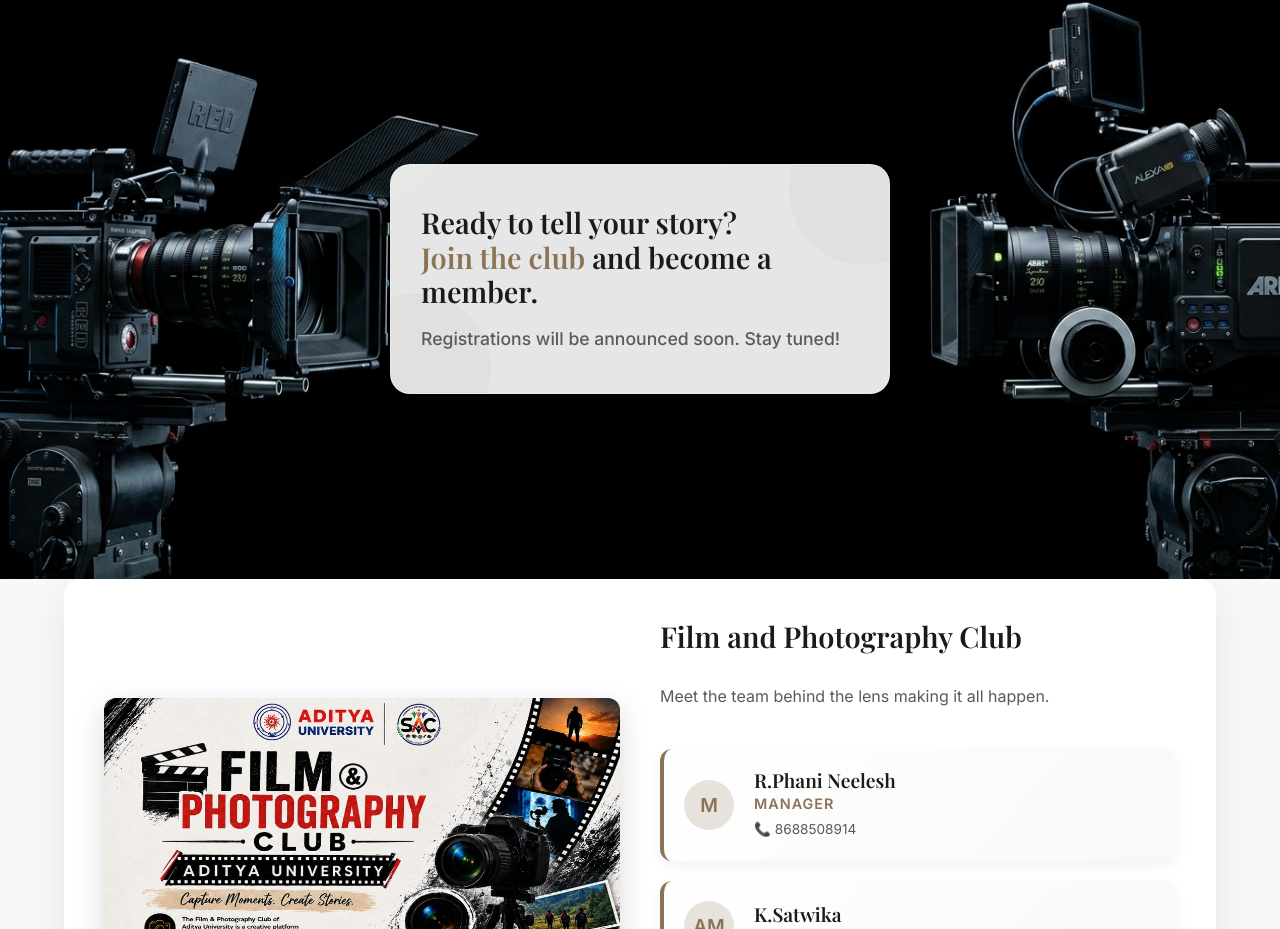
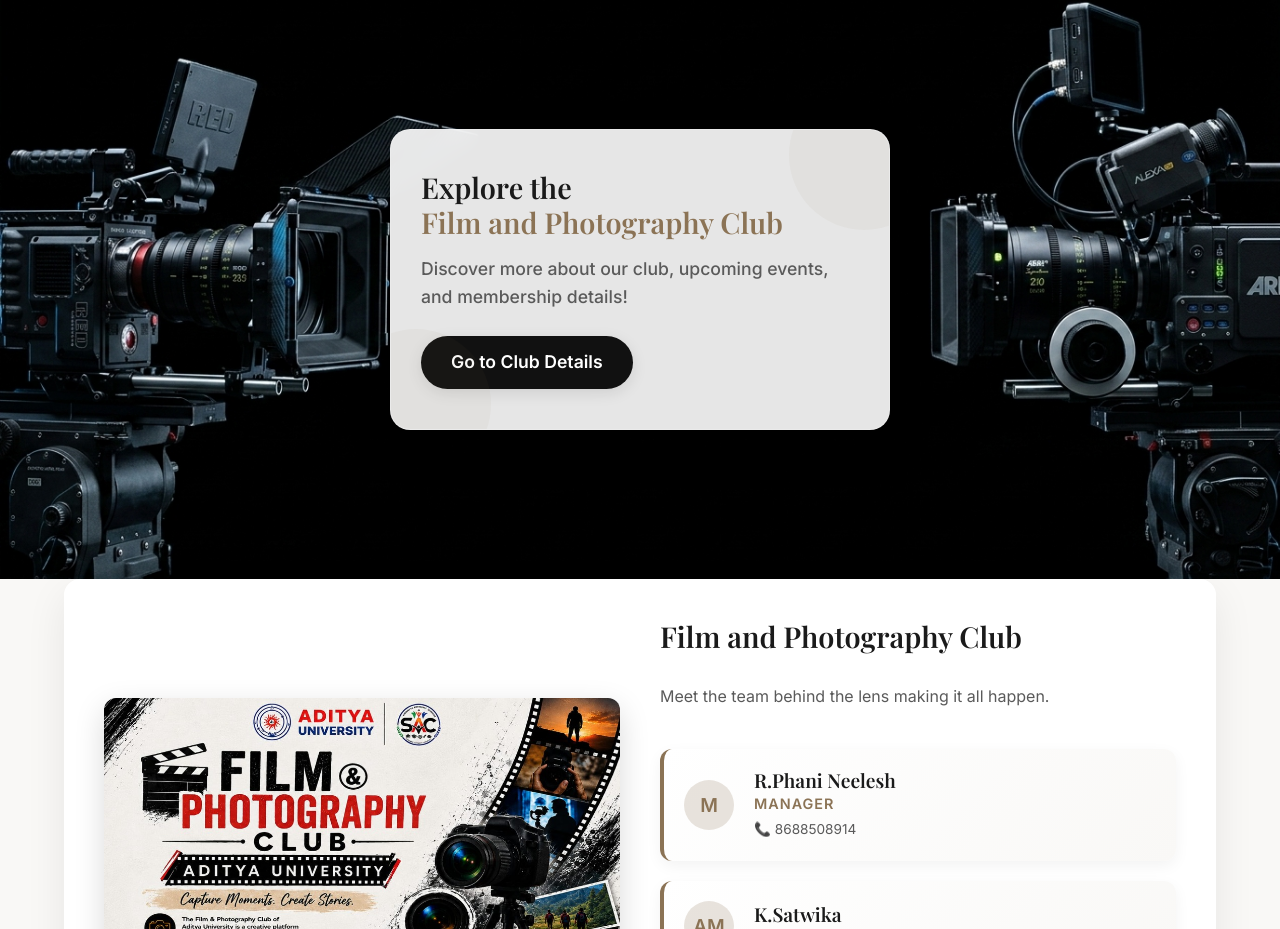
Before and after one commit to Phanineelesh07/Photography, a React (Vite) app in the folder client/: page / in a window 1280 px wide. Shown: the part 3113-4042 px from the top of the page. Built offline with nearby package versions, Linux system fonts and the light colour scheme; no server answers; a web font is replaced by a local one.

Commit message:
feat: update CTA box to link to main club website

```diff
--- a/client/src/pages/Home.jsx
+++ b/client/src/pages/Home.jsx
@@ -282,8 +282,9 @@
             className="cta-container"
             variants={scaleUp} initial="hidden" whileInView="visible" viewport={{ once: true, margin: "-100px" }}
           >
-            <h2 className="cta-title">Ready to tell your story? <br/><span className="cta-highlight">Join the club</span> and become a member.</h2>
-            <p className="cta-subtitle">Registrations will be announced soon. Stay tuned!</p>
+            <h2 className="cta-title">Explore the <br/><span className="cta-highlight">Film and Photography Club</span></h2>
+            <p className="cta-subtitle" style={{marginBottom: "25px"}}>Discover more about our club, upcoming events, and membership details!</p>
+            <a href="https://filmandphotographyclub-au.onrender.com/" target="_blank" rel="noopener noreferrer" style={{ display: 'inline-block', padding: '12px 30px', backgroundColor: '#111', color: '#fff', borderRadius: '30px', textDecoration: 'none', fontWeight: '600', fontSize: '1.1rem', transition: 'all 0.3s ease', boxShadow: '0 4px 15px rgba(0,0,0,0.1)' }}>Go to Club Details</a>
           </motion.div>
         </div>
       </section>
```
